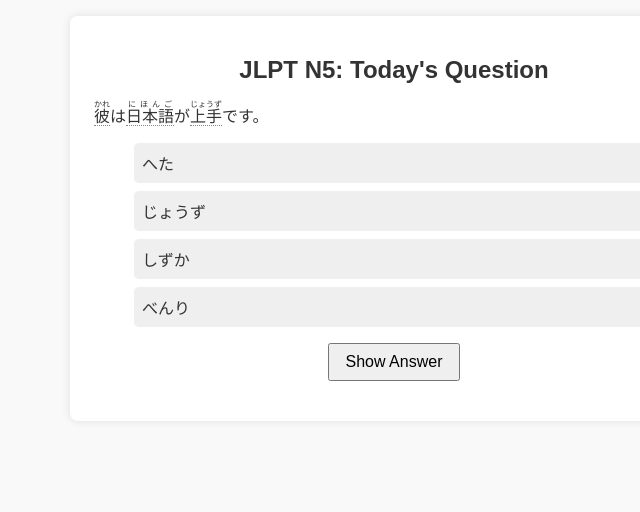
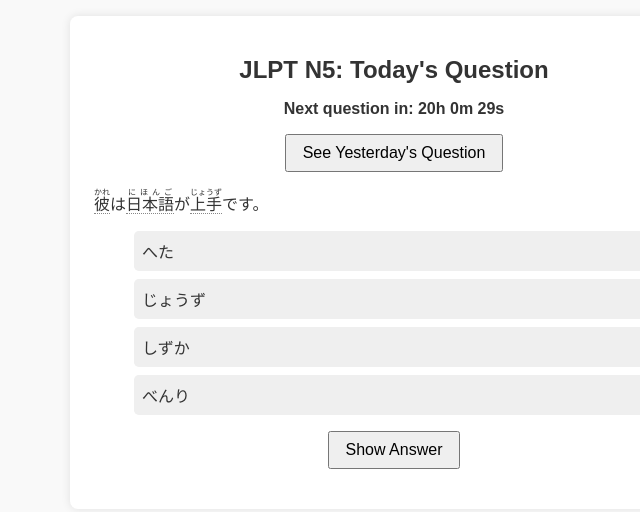
Before and after one commit to MarkieMarq/jlpt-n5-test-help, a plain HTML site: page index.html in a window 1280 px wide. Shown: the whole page, without its empty margins (246-886 px from the left). Drawn offline with Linux system fonts and the light colour scheme.

Commit message:
Update index.html
Toggle Options

```diff
--- a/index.html
+++ b/index.html
@@ -9,6 +9,8 @@
 <body>
   <div class="container">
     <h1>JLPT N5: Today's Question</h1>
+    <div id="countdown" style="text-align:center; font-weight:bold; margin-bottom:1em;"></div>
+    <button id="toggle-day">See Yesterday's Question</button>
     <div id="question-container"></div>
     <ul id="choices"></ul>
     <button id="show-answer">Show Answer</button>
```
